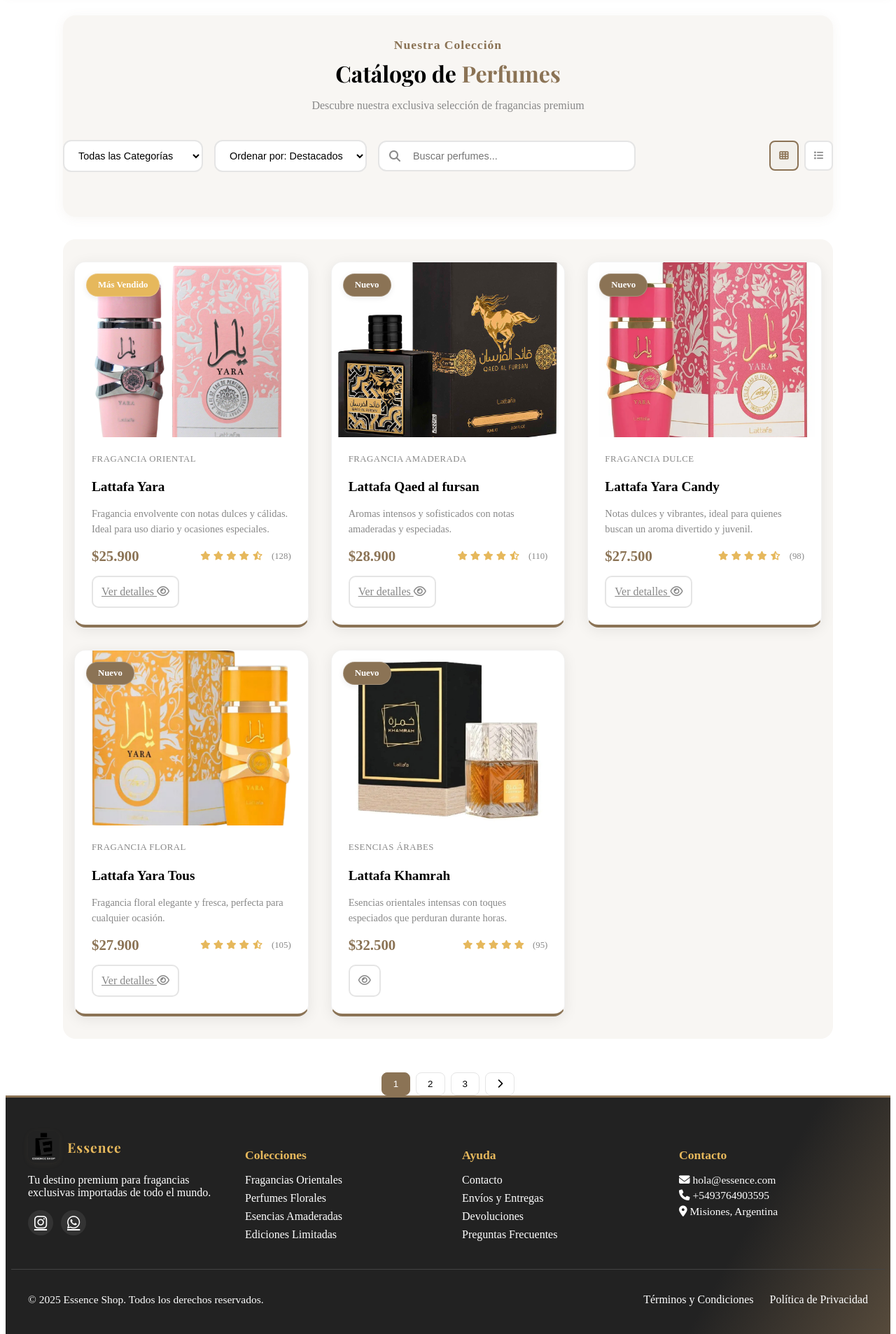
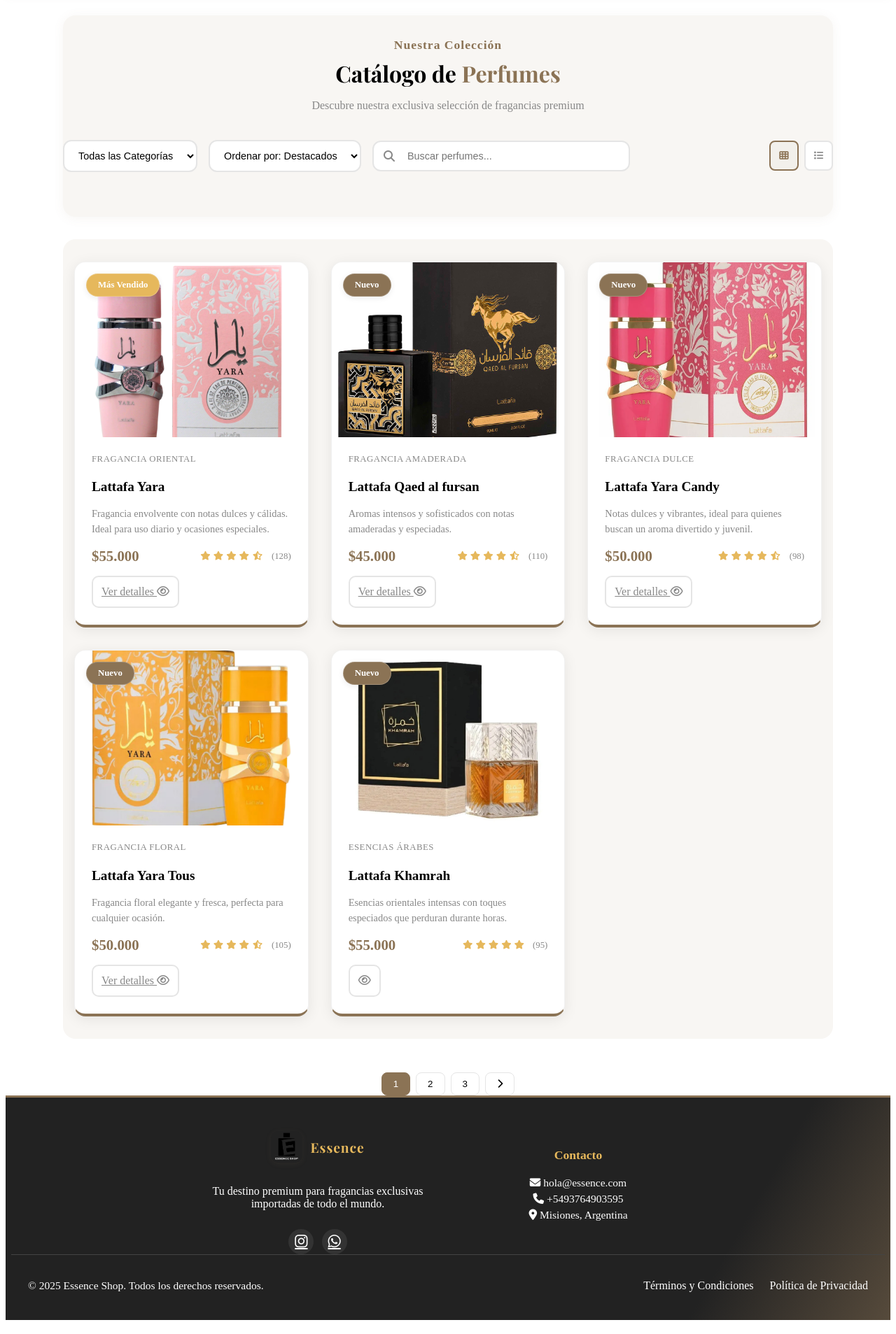
Before and after one commit to Gastying/TP-INTEGRADOR-PLPIII, a PHP site: page /listado_box.html in a window 1280 px wide. Shown: the part 154-2061 px from the top of the page at 70% size. Run offline with PHP 8.4, Linux system fonts and the light colour scheme.

Commit message:
Actualización

```diff
--- a/listado_box.html
+++ b/listado_box.html
@@ -68,20 +68,17 @@
       <div class="catalogo-toolbar">
         <div class="catalogo-filters">
           <div class="filter-group">
-            <select class="filter-select">
-              <option>Todas las Categorías</option>
-              <option>Fragancias Orientales</option>
-              <option>Perfumes Florales</option>
-              <option>Esencias Amaderadas</option>
+            <select class="filter-select" data-filter="categoria">
+              <option value="todas">Todas las Categorías</option>
+              <option value="femenino">Femenino</option>
+              <option value="masculino">Masculino</option>
             </select>
           </div>
           <div class="filter-group">
-            <select class="filter-select">
-              <option>Ordenar por: Destacados</option>
-              <option>Precio: Menor a Mayor</option>
-              <option>Precio: Mayor a Menor</option>
-              <option>Más Nuevos</option>
-              <option>Más Populares</option>
+            <select class="filter-select" data-filter="orden">
+              <option value="destacados">Ordenar por: Destacados</option>
+              <option value="precio-asc">Precio: Menor a Mayor</option>
+              <option value="precio-desc">Precio: Mayor a Menor</option>
             </select>
           </div>
           <div class="search-box">
@@ -102,7 +99,7 @@
     </section>
 
     <section class="products-grid-modern">
-      <article class="product-card-modern">
+      <article class="product-card-modern" data-genero="femenino">
         <div class="product-badge-modern badge-popular">Más Vendido</div>
         <div class="product-image-modern">
           <img src="assets/img/yara.jpg" alt="Lattafa Yara" loading="lazy">
@@ -122,7 +119,7 @@
 
           <div class="product-price-modern">
             <div>
-              <span class="price-main">$25.900</span>
+              <span class="price-main">$55.000</span>
             </div>
             <div class="rating">
               <i class="fas fa-star star"></i>
@@ -145,7 +142,7 @@
           </div>
         </div>
       </article>
-      <article class="product-card-modern">
+      <article class="product-card-modern" data-genero="masculino">
         <div class="product-badge-modern badge-new">Nuevo</div>
         <div class="product-image-modern">
           <img src="assets/img/qaed.jpg" alt="Lattafa Qaed al fursan" loading="lazy">
@@ -164,7 +161,7 @@
           <p class="product-description-modern">Aromas intensos y sofisticados con notas amaderadas y especiadas.</p>
           <div class="product-price-modern">
             <div>
-              <span class="price-main">$28.900</span>
+              <span class="price-main">$45.000</span>
             </div>
             <div class="rating">
               <i class="fas fa-star star"></i>
@@ -187,7 +184,7 @@
         </div>
       </article>
 
-      <article class="product-card-modern">
+      <article class="product-card-modern" data-genero="femenino">
         <div class="product-badge-modern badge-new">Nuevo</div>
         <div class="product-image-modern">
           <img src="assets/img/candy.jpg" alt="Lattafa Yara Candy" loading="lazy">
@@ -206,7 +203,7 @@
           <p class="product-description-modern">Notas dulces y vibrantes, ideal para quienes buscan un aroma divertido y juvenil.</p>
           <div class="product-price-modern">
             <div>
-              <span class="price-main">$27.500</span>
+              <span class="price-main">$50.000</span>
             </div>
             <div class="rating">
               <i class="fas fa-star star"></i>
@@ -229,7 +226,7 @@
         </div>
       </article>
 
-      <article class="product-card-modern">
+      <article class="product-card-modern" data-genero="femenino">
         <div class="product-badge-modern badge-new">Nuevo</div>
         <div class="product-image-modern">
           <img src="assets/img/tous.jpg" alt="Lattafa Yara Tous" loading="lazy">
@@ -248,7 +245,7 @@
           <p class="product-description-modern">Fragancia floral elegante y fresca, perfecta para cualquier ocasión.</p>
           <div class="product-price-modern">
             <div>
-              <span class="price-main">$27.900</span>
+              <span class="price-main">$50.000</span>
             </div>
             <div class="rating">
               <i class="fas fa-star star"></i>
@@ -271,7 +268,7 @@
         </div>
       </article>
 
-      <article class="product-card-modern">
+      <article class="product-card-modern" data-genero="masculino">
         <div class="product-badge-modern badge-new">Nuevo</div>
         <div class="product-image-modern">
           <img src="assets/img/khamrah.jpg" alt="Lattafa Khamrah" loading="lazy">
@@ -291,7 +288,7 @@
 
           <div class="product-price-modern">
             <div>
-              <span class="price-main">$32.500</span>
+              <span class="price-main">$55.000</span>
             </div>
             <div class="rating">
               <i class="fas fa-star star"></i>
@@ -339,26 +336,6 @@
             <a href="https://www.instagram.com/essenceshop.arg/" target="_blank" rel="noopener"><i class="fab fa-instagram"></i></a>
             <a href="https://wa.me/5493764903595" target="_blank" rel="noopener"><i class="fab fa-whatsapp"></i></a>
           </div>
-        </div>
-
-        <div class="footer-section">
-          <h4>Colecciones</h4>
-          <ul>
-            <li><a href="#">Fragancias Orientales</a></li>
-            <li><a href="#">Perfumes Florales</a></li>
-            <li><a href="#">Esencias Amaderadas</a></li>
-            <li><a href="#">Ediciones Limitadas</a></li>
-          </ul>
-        </div>
-
-        <div class="footer-section">
-          <h4>Ayuda</h4>
-          <ul>
-            <li><a href="#">Contacto</a></li>
-            <li><a href="#">Envíos y Entregas</a></li>
-            <li><a href="#">Devoluciones</a></li>
-            <li><a href="#">Preguntas Frecuentes</a></li>
-          </ul>
         </div>
 
         <div class="footer-section">
--- a/script.js
+++ b/script.js
@@ -232,4 +232,93 @@ document.addEventListener('DOMContentLoaded', () => {
       showHeroImage(heroIndex);
     });
   }
+
+  // --- Buscador global (para todas las páginas con .search-input) ---
+  const searchInput = document.querySelector('.search-input');
+  if (searchInput) {
+    searchInput.addEventListener('input', function() {
+      const query = this.value.trim().toLowerCase();
+      const productCards = document.querySelectorAll('.product-card-modern, .product-card');
+      const tableRows = document.querySelectorAll('.tabla-productos tbody tr');
+      if (productCards.length) {
+        productCards.forEach(card => {
+          const title = card.querySelector('.product-title-modern, .product-title');
+          const desc = card.querySelector('.product-description-modern, .product-description');
+          const text = (title?.textContent + ' ' + (desc?.textContent || '')).toLowerCase();
+          card.style.display = text.includes(query) ? '' : 'none';
+        });
+      }
+      if (tableRows.length) {
+        tableRows.forEach(row => {
+          const text = row.textContent.toLowerCase();
+          row.style.display = text.includes(query) ? '' : 'none';
+        });
+      }
+    });
+  }
+
+  // --- Filtros y orden en listado_box.html ---
+  const productsGrid = document.querySelector('.products-grid-modern');
+  if (productsGrid) {
+    // Almacena la lista original de nodos de productos al cargar la página
+    const originalCards = Array.from(productsGrid.querySelectorAll('.product-card-modern'));
+    function getProductData(card) {
+      const priceText = card.querySelector('.price-main')?.textContent || '';
+      const precio = parseFloat(priceText.replace(/[^\d,\.]/g, '').replace('.', '').replace(',', '.')) || 0;
+      return {
+        el: card,
+        categoria: (card.querySelector('.product-category')?.textContent || '').toLowerCase(),
+        genero: card.getAttribute('data-genero') || '',
+        precio,
+        titulo: (card.querySelector('.product-title-modern')?.textContent || '').toLowerCase(),
+        descripcion: (card.querySelector('.product-description-modern')?.textContent || '').toLowerCase()
+      };
+    }
+
+    // Siempre filtra sobre la lista original, no sobre el DOM actual
+    function getAllProductData() {
+      return originalCards.map(getProductData);
+    }
+
+    const categoriaSelect = document.querySelector('.filter-select[data-filter="categoria"]');
+    const ordenSelect = document.querySelector('.filter-select[data-filter="orden"]');
+    const searchInputBox = document.querySelector('.search-input');
+
+    // --- Lee la categoría de la URL si existe ---
+    const params = new URLSearchParams(window.location.search);
+    const categoriaUrl = params.get('categoria');
+    if (categoriaUrl && categoriaSelect) {
+      categoriaSelect.value = categoriaUrl;
+    }
+
+    function filtrarYOrdenar() {
+      const productCards = getAllProductData();
+
+      let categoria = categoriaSelect ? categoriaSelect.value : 'todas';
+      let orden = ordenSelect ? ordenSelect.value : 'destacados';
+      let query = searchInputBox ? searchInputBox.value.trim().toLowerCase() : '';
+
+      let filtrados = productCards.filter(p => {
+        let matchCategoria = categoria === 'todas' || p.genero === categoria;
+        let matchBusqueda = !query || p.titulo.includes(query) || p.descripcion.includes(query);
+        return matchCategoria && matchBusqueda;
+      });
+
+      if (orden === 'precio-asc') {
+        filtrados.sort((a, b) => a.precio - b.precio);
+      } else if (orden === 'precio-desc') {
+        filtrados.sort((a, b) => b.precio - a.precio);
+      }
+
+      productsGrid.innerHTML = '';
+      filtrados.forEach(p => productsGrid.appendChild(p.el));
+    }
+
+    if (categoriaSelect) categoriaSelect.addEventListener('change', filtrarYOrdenar);
+    if (ordenSelect) ordenSelect.addEventListener('change', filtrarYOrdenar);
+    if (searchInputBox) searchInputBox.addEventListener('input', filtrarYOrdenar);
+
+    // Ejecutar al cargar para aplicar el filtro inicial (incluye filtro por URL)
+    filtrarYOrdenar();
+  }
 });
--- a/styles.css
+++ b/styles.css
@@ -392,10 +392,11 @@ main.container {
   border-top: 3px solid var(--primary);
 }
 .footer-content {
-  display: grid;
-  grid-template-columns: repeat(auto-fit, minmax(220px, 1fr));
-  gap: 2.5rem;
-  margin-bottom: 2rem;
+  display: flex;
+  flex-wrap: wrap;
+  justify-content: center;
+  gap: 2rem;
+  text-align: center;
   max-width: 1200px;
   margin-left: auto;
   margin-right: auto;
@@ -419,6 +420,14 @@ main.container {
   margin: 0;
   color: var(--gold);
   letter-spacing: 1px;
+}
+.footer-section {
+  flex: 1 1 260px;
+  min-width: 220px;
+  max-width: 340px;
+  display: flex;
+  flex-direction: column;
+  align-items: center;
 }
 .footer-section h4 {
   font-size: 1.1rem;
@@ -1970,7 +1979,6 @@ main.container {
   }
 
   .step {
-    flex: none;
     width: calc(50% - 0.5rem);
   }
 
```
Also changed, not shown: index.html (+3 -21 lines), listado_tabla.html (+5 -23 lines).
